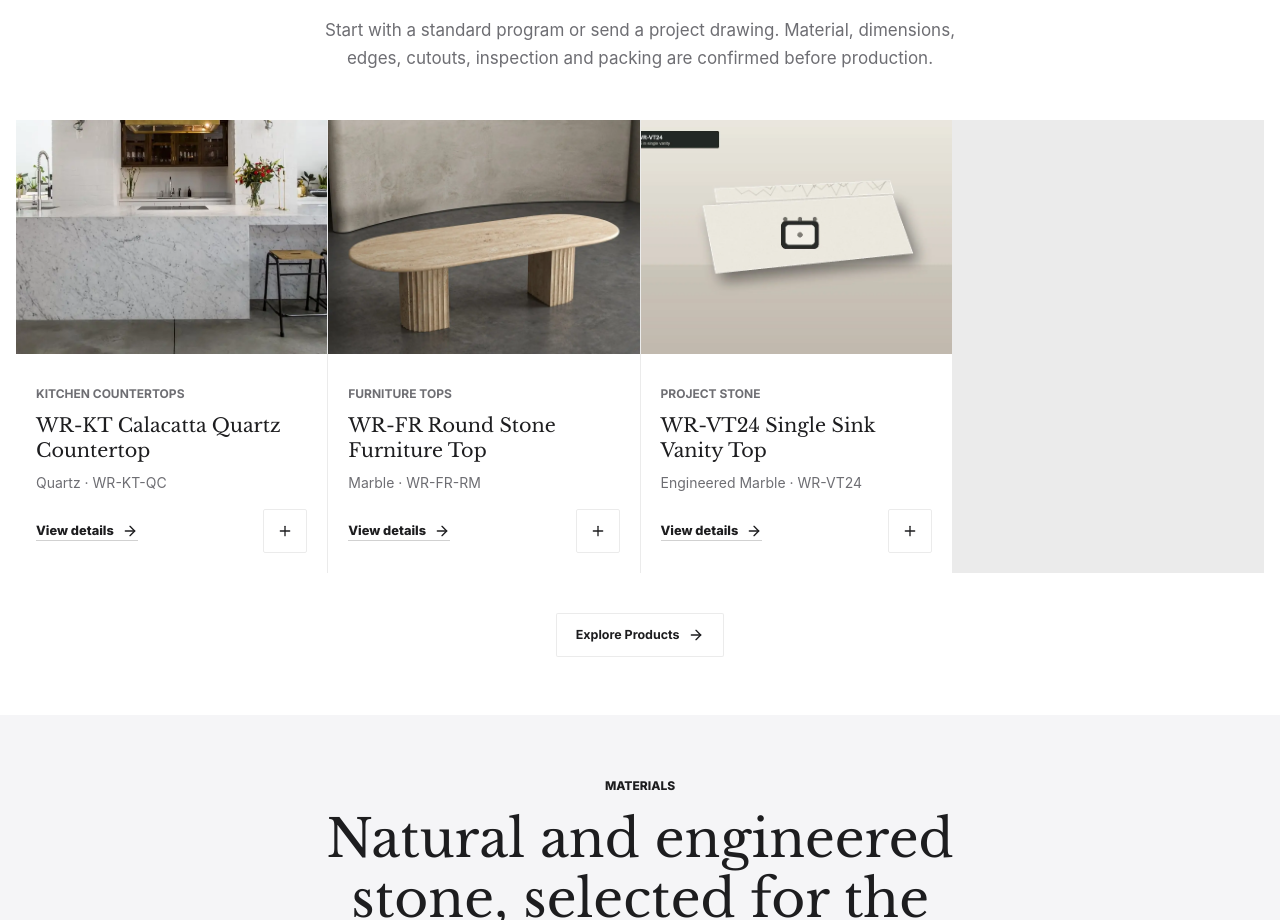
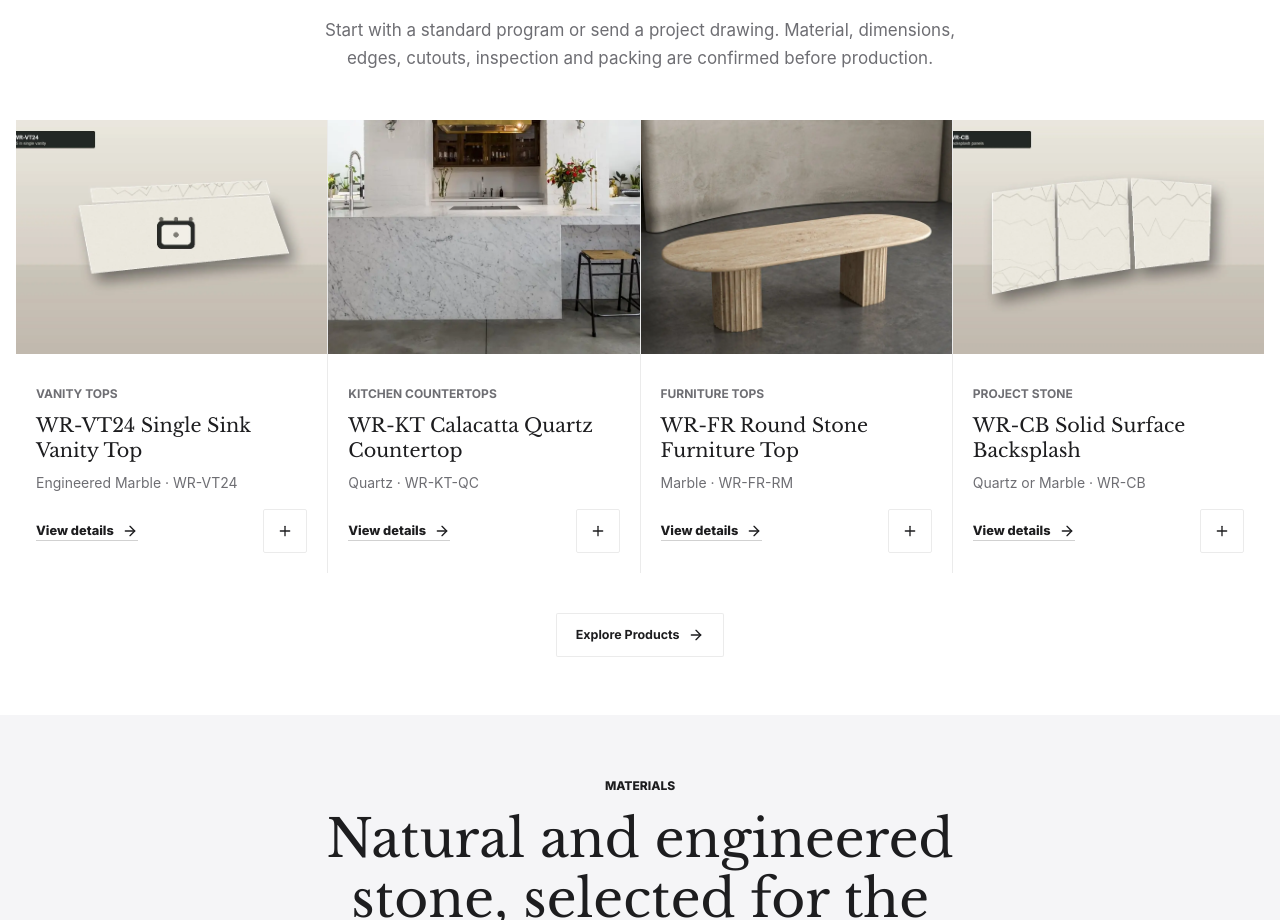
Before and after one commit to lang898/WHITEROCK-UI-REVIEW, a React (Vite) app: page / in a window 1280 px wide. Shown: the part 1142-2062 px from the top of the page. Built offline with nearby package versions, Linux system fonts and the light colour scheme; a web font is replaced by a local one.

Commit message:
fix: align homepage product programs with catalog categories

```diff
--- a/src/views/HomeView.tsx
+++ b/src/views/HomeView.tsx
@@ -28,6 +28,7 @@ const materialRoutes = [
 ] as const;
 
 const productProgramLabels: Record<string, string> = {
+  'Bathroom Vanity Top': 'Vanity Tops',
   'Vanity Top': 'Vanity Tops',
   'Kitchen Countertop': 'Kitchen Countertops',
   'Furniture Top': 'Furniture Tops',
@@ -42,11 +43,12 @@ export const HomeView: React.FC<HomeViewProps> = ({
   onAddToCart,
   onAddColorSample,
 }) => {
+  const knownProgramCategories = ['Bathroom Vanity Top', 'Vanity Top', 'Kitchen Countertop', 'Furniture Top', 'Stone Furniture'];
   const productPrograms = [
-    products.find((product) => product.category === 'Vanity Top'),
+    products.find((product) => product.category === 'Bathroom Vanity Top' || product.category === 'Vanity Top'),
     products.find((product) => product.category === 'Kitchen Countertop'),
     products.find((product) => product.category === 'Furniture Top' || product.category === 'Stone Furniture'),
-    products.find((product) => !['Vanity Top', 'Kitchen Countertop', 'Furniture Top', 'Stone Furniture'].includes(product.category)),
+    products.find((product) => !knownProgramCategories.includes(product.category)),
   ].filter((product, index, list): product is ProductItem => Boolean(product) && list.indexOf(product) === index);
 
   const stats = factory.stats.slice(0, 4);
```
